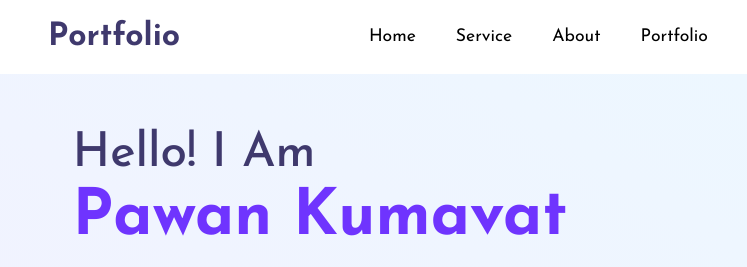
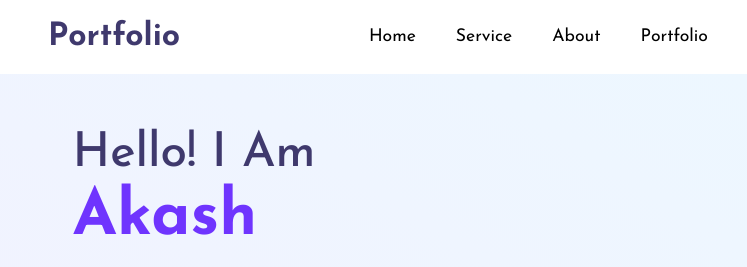
Before and after one commit to Akashtiwari7/web-project-, a plain HTML site: page index.html in a window 1280 px wide. Shown: the top 267 px of the page, 0-747 px from the left. Drawn offline with nearby package versions, Linux system fonts and the light colour scheme; files that its build step writes are made by us from their sources; files whose address does not match are found by name.

Commit message:
Update index.html

```diff
--- a/index.html
+++ b/index.html
@@ -92,7 +92,7 @@
         <!-- here data-aos is used for adding aos animation  -->
         <div class="col-10 col-md-6 text-center text-md-start" data-aos="slide-right">
           <h2 style="color: #3f396d">
-            Hello! I Am <br /><span class="c-orange">Pawan Kumavat</span>
+            Hello! I Am <br /><span class="c-orange">Akash</span>
           </h2>
           <p class="text-muted">
             I'm A Web Developer having 3 month of experience in expertise of
```
